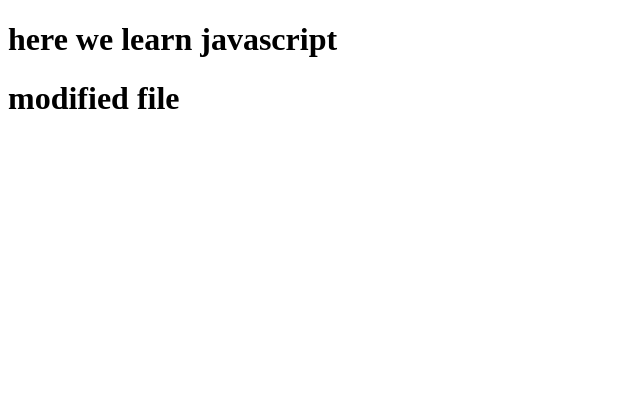
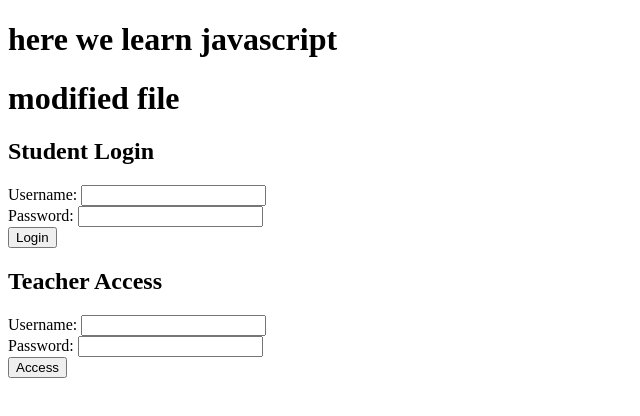
Before and after one commit to BhauraoChavan/javascript, a plain HTML site: page index.html in a window 1280 px wide. Shown: the whole page, without its empty margins (0-640 px from the left). Drawn offline with Linux system fonts and the light colour scheme.

Commit message:
loginform

```diff
--- a/index.html
+++ b/index.html
@@ -11,6 +11,29 @@
 
 <h1>modified file</h1>
 
+
+<form id="loginForm">
+    <h2>Student Login</h2>
+    <label for="studentUsername">Username:</label>
+    <input type="text" id="studentUsername" name="studentUsername" required>
+    <br>
+    <label for="studentPassword">Password:</label>
+    <input type="password" id="studentPassword" name="studentPassword" required>
+    <br>
+    <button type="submit">Login</button>
+</form>
+
+<form id="teacherAccessForm">
+    <h2>Teacher Access</h2>
+    <label for="teacherUsername">Username:</label>
+    <input type="text" id="teacherUsername" name="teacherUsername" required>
+    <br>
+    <label for="teacherPassword">Password:</label>
+    <input type="password" id="teacherPassword" name="teacherPassword" required>
+    <br>
+    <button type="submit">Access</button>
+</form>
+
     <script src="javascript.js"></script>
 </body>
 </html>
```
